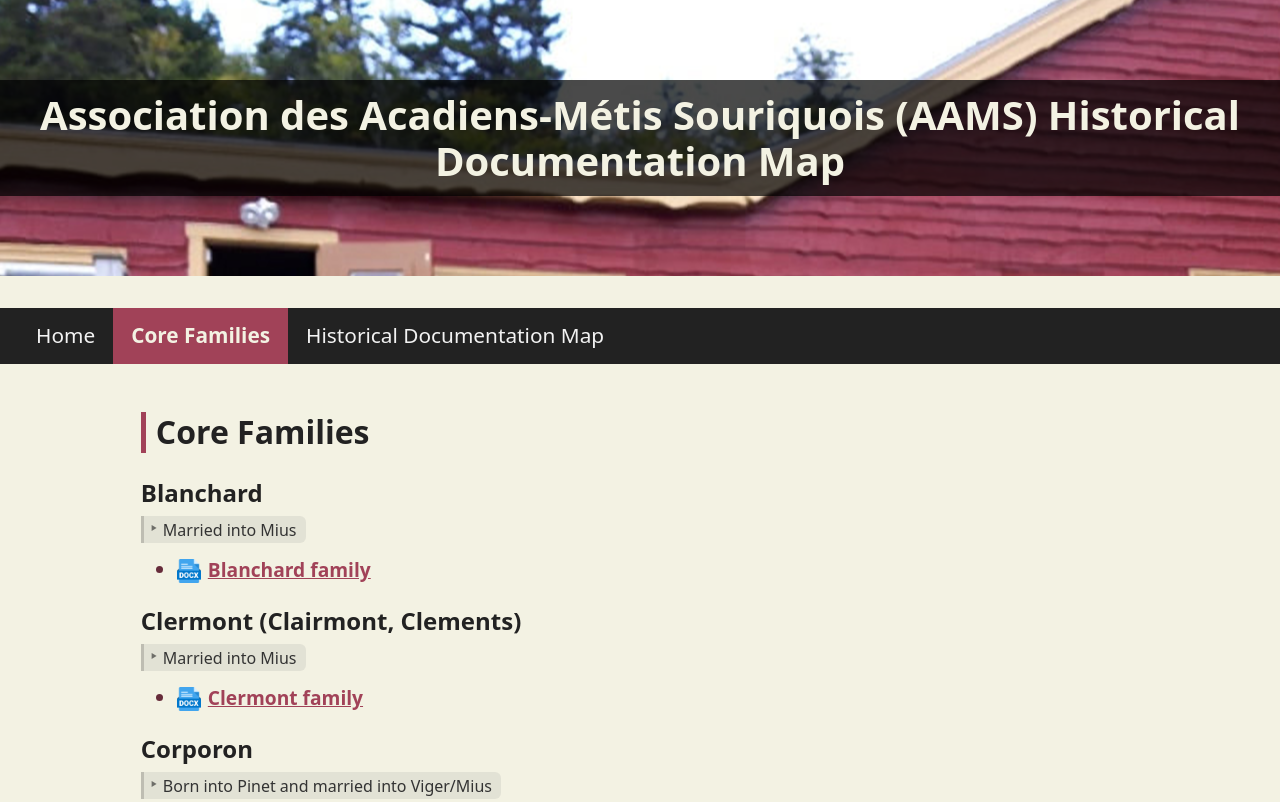
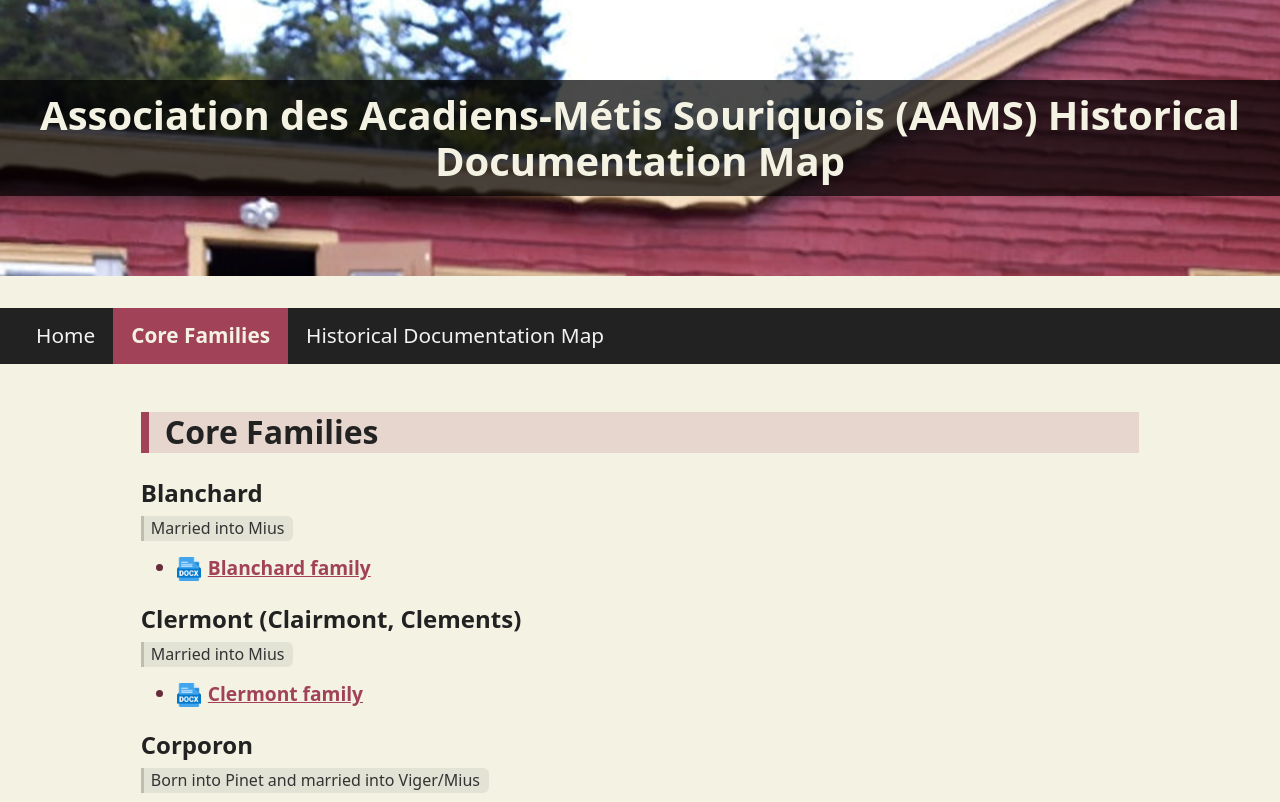
Before and after one commit to gobywan/AAMS-Historical-Map, a website built with Parcel: page corefamilies.html in a window 1280 px wide. Shown: the top 802 px of the page. Built offline with nearby package versions, Linux system fonts and the light colour scheme; a web font is replaced by a local one.

Commit message:
more visual tweaks

```diff
--- a/css/main.css
+++ b/css/main.css
@@ -155,8 +155,9 @@ body {
 	font-size: 2em;
 	font-weight: 600;
 	text-align: left;
-	padding: 2px 0 2px 10px;
-	border-left: 5px solid #a14258;
+	padding: 2px 0 2px 16px;
+	border-left: 8px solid #a14258;
+  background: #a1425828;
 }
 .page_contents h3.family_name {
 	font-size: 1.5em;
@@ -181,8 +182,7 @@ body {
 
 }
 .page_contents p.family_details:before {
-/*  content: "♦";*/
-  content: "‣";
+/*  content: "‣";*/
   font-size: 1em;
   font-weight: 600;
   padding: 0 6px 0 0;
```
